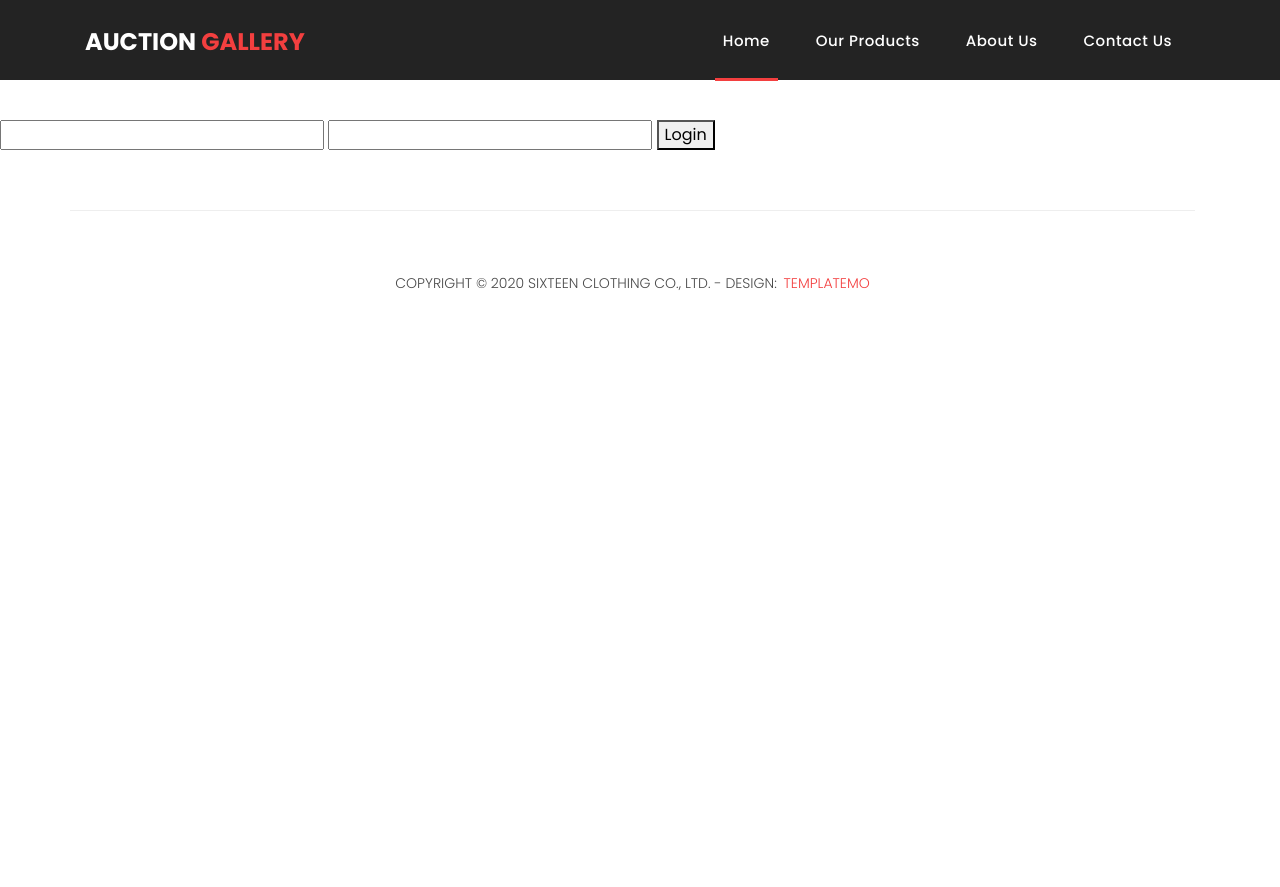
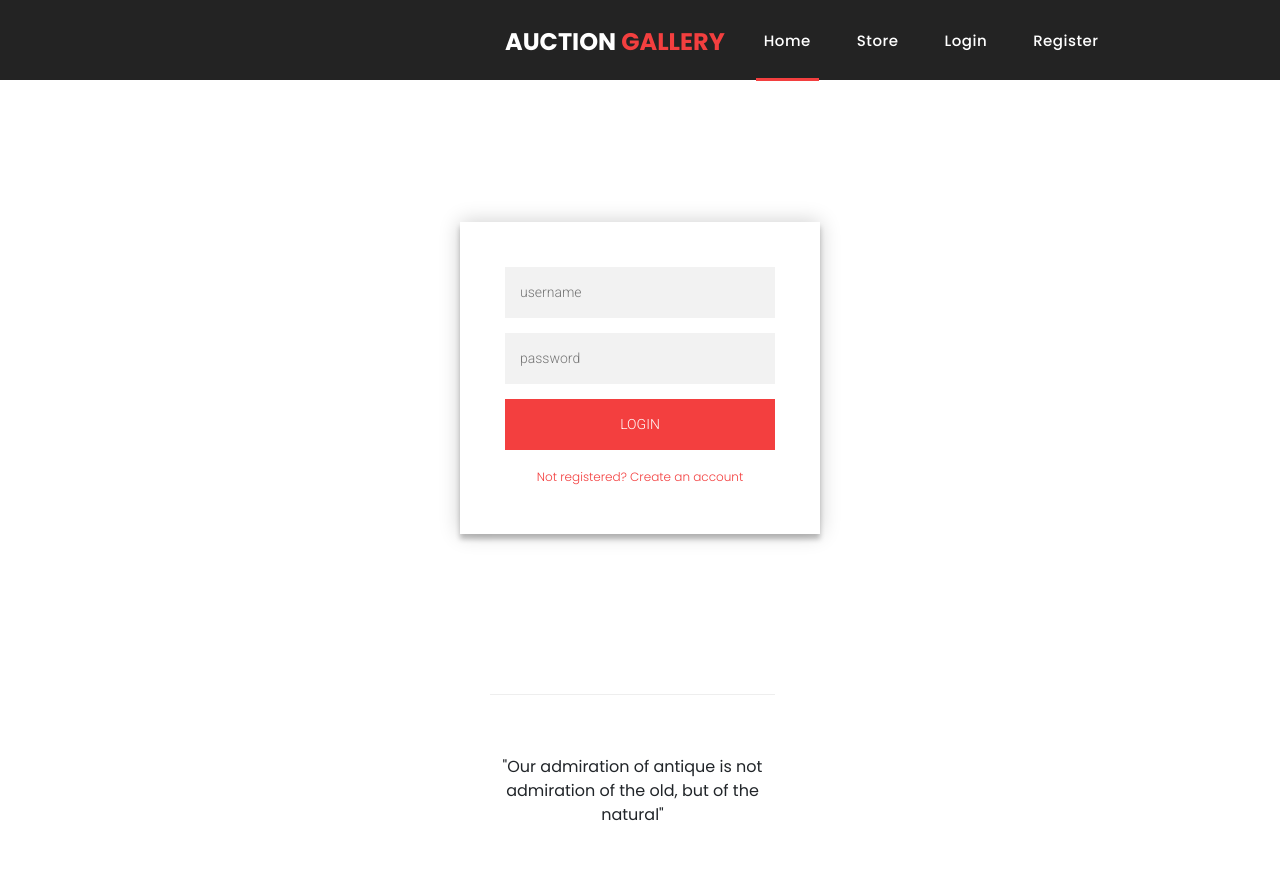
Before and after one commit to Aayush1720/auction-project, a Django app: a page that uses auction/templates/auction/login.html in a window 1280 px wide. Before the commit the page ends 290 px from the top, so only its background shows below. Run offline with Django 4.2, Linux system fonts and the light colour scheme; data that the repository does not hold is empty; some libraries are stand-ins or nearby versions.

Commit message:
all frontend done

```diff
--- a/auction/bidding/views.py
+++ b/auction/bidding/views.py
@@ -26,47 +26,67 @@ def check_completion():
 
 
 def home(request):
+    userLogged=False
+    username = ""
     check_completion()
     userLogged = False
     username = ""
     if request.user.is_authenticated:
-        username = request.user.username
+        username = userProfile.objects.get(user=request.user).First_Name
         userLogged = True
-    data = {"userLogged": userLogged, "username": username}
+    data = {"authenticated": userLogged, "name": username}
 
 
     return render(request, 'auction/home.html', data)
 
 def store(request):
+    userLogged=False
+    username = ""
+    if request.user.is_authenticated:
+        username = userProfile.objects.get(user=request.user).First_Name
+        userLogged = True
+    data = {"authenticated": userLogged, "name": username}
     check_completion()
+    res = productModel.objects.all()
     if request.method == "POST":
         queryString = request.POST.get("query")
         res = productModel.objects.filter(name__icontains=queryString)
-        data = {"products":res }
+        data["products"] = res
         return render(request, 'auction/store.html', data)
 
     products = productModel.objects.all()
-    data = {"products":products }
+    data["products"] = res
     return render(request, 'auction/store.html', data)
 
 def product(request, id):
+    userLogged=False
+    username = ""
+    if request.user.is_authenticated:
+        username = userProfile.objects.get(user=request.user).First_Name
+        userLogged = True
+    data = {"authenticated": userLogged, "name": username}
     check_completion()
     prod = productModel.objects.get(pid=id)
     curPrice = prod.curPrice
     minBid = (curPrice*101)//100 +1
-    data = {"product":prod, "minBid" : minBid}
+    data.update({"product":prod, "minBid" : minBid})
     return render(request, "auction/product.html", data)
 
 
 
 def bid(request, id):
+    userLogged=False
+    username = ""
+    if request.user.is_authenticated:
+        username = userProfile.objects.get(user=request.user).First_Name
+        userLogged = True
+    data = {"authenticated": userLogged, "name": username}
     check_completion()
     print("in bid")
     if not request.user.is_authenticated:
         return render(request,"auction/login.html")
     if request.method == "POST":
         print("in bid post")
-        data = {}
         prod = productModel.objects.get(pid=id)
         curPrice = prod.curPrice
         bidPrice = float(request.POST.get("bidPrice"))
@@ -112,15 +132,27 @@ def bid(request, id):
         return product(request, prod.pid)
 
 def userInfo(request):
+    userLogged=False
+    username = ""
+    if request.user.is_authenticated:
+        username = userProfile.objects.get(user=request.user).First_Name
+        userLogged = True
+    data = {"authenticated": userLogged, "name": username}
     check_completion()
     if not request.user.is_authenticated:
         return render(request, "auction/login.html")
 
     userp = userProfile.objects.get(user=request.user)
-    data = {"user" : userp}
+    data.update({"user" : userp})
     return render(request, "auction/userInfo.html",data)
 
 def addBalance(request):
+    userLogged=False
+    username = ""
+    if request.user.is_authenticated:
+        username = userProfile.objects.get(user=request.user).First_Name
+        userLogged = True
+    data = {"authenticated": userLogged, "name": username}
     check_completion()
     if not request.user.is_authenticated:
         return render(request, "login.html")
@@ -133,25 +165,43 @@ def addBalance(request):
     return userInfo(request)
 
 def allBidView(request):
+    userLogged=False
+    username = ""
+    if request.user.is_authenticated:
+        username = userProfile.objects.get(user=request.user).First_Name
+        userLogged = True
+    data = {"authenticated": userLogged, "name": username}
     check_completion()
     if not request.user.is_authenticated:
         return render(request, "login.html")
 
     allBids = bidModel.objects.filter(bidder=request.user)
-    data = {"allBid" : allBids}
+    data.update({"allBid" : allBids})
 
     return render(request,"auction/bidHistory.html", data)
 
 def myProducts(request):
+    userLogged=False
+    username = ""
+    if request.user.is_authenticated:
+        username = userProfile.objects.get(user=request.user).First_Name
+        userLogged = True
+    data = {"authenticated": userLogged, "name": username}
     check_completion()
     if not request.user.is_authenticated:
         return render(request, "login.html")
 
     products =  productModel.objects.filter(seller=request.user)
-    data = {"products":products}
+    data.update({"products":products})
     return render(request,"auction/myProducts.html", data)
 
 def addProduct(request):
+    userLogged=False
+    username = ""
+    if request.user.is_authenticated:
+        username = userProfile.objects.get(user=request.user).First_Name
+        userLogged = True
+    data = {"authenticated": userLogged, "name": username}
     if not request.user.is_authenticated:
         return render(request, "auction/login.html")
     if request.method == "POST":
@@ -161,8 +211,12 @@ def addProduct(request):
         description = request.POST.get("description")
         deadline = request.POST.get("deadline")
         image = request.FILES.get("image")
+        print(request.FILES)
+        print(type(image))
+        print(image)
+        #2022-08-07T22:58
+        deadline = datetime.strptime(deadline, '%Y-%m-%dT%H:%M')
         print(deadline)
-        return HttpResponse("success")
         newProduct = productModel(
             name = pname,
             basePrice = price,
@@ -170,7 +224,9 @@ def addProduct(request):
             age = age,
             description = description,
             deadline = deadline,
-            seller = request.user
+            seller = request.user,
+            image1 = image
         )
+        newProduct.save()
         return redirect("userInfo")
     return render(request, "auction/addProduct.html")
--- /dev/null
+++ b/auction/static/css/login.css
@@ -0,0 +1,90 @@
+@import url(https://fonts.googleapis.com/css?family=Roboto:300);
+
+.login-page {
+  width: 360px;
+  padding: 8% 0 0;
+  margin: auto;
+}
+.form {
+  position: relative;
+  z-index: 1;
+  background: #FFFFFF;
+  max-width: 360px;
+  margin: 0 auto 100px;
+  padding: 45px;
+  text-align: center;
+  box-shadow: 0 0 20px 0 rgba(0, 0, 0, 0.2), 0 5px 5px 0 rgba(0, 0, 0, 0.24);
+}
+.form input {
+  font-family: "Roboto", sans-serif;
+  outline: 0;
+  background: #f2f2f2;
+  width: 100%;
+  border: 0;
+  margin: 0 0 15px;
+  padding: 15px;
+  box-sizing: border-box;
+  font-size: 14px;
+}
+.form button {
+  font-family: "Roboto", sans-serif;
+  text-transform: uppercase;
+  outline: 0;
+  background: #F33F3F;
+  width: 100%;
+  border: 0;
+  padding: 15px;
+  color: #FFFFFF;
+  font-size: 14px;
+  -webkit-transition: all 0.3 ease;
+  transition: all 0.3 ease;
+  cursor: pointer;
+}
+.form button:hover,.form button:active,.form button:focus {
+  background: #F33F3F;
+}
+.form .message {
+  margin: 15px 0 0;
+  color: #F33F3F;
+  font-size: 12px;
+}
+.form .message a {
+  color: #F33F3F;
+  text-decoration: none;
+}
+.form .register-form {
+  display: none;
+}
+.container {
+  position: relative;
+  z-index: 1;
+  max-width: 300px;
+  margin: 0 auto;
+}
+.container:before, .container:after {
+  content: "";
+  display: block;
+  clear: both;
+}
+.container .info {
+  margin: 50px auto;
+  text-align: center;
+}
+.container .info h1 {
+  margin: 0 0 15px;
+  padding: 0;
+  font-size: 36px;
+  font-weight: 300;
+  color: #1a1a1a;
+}
+.container .info span {
+  color: #4d4d4d;
+  font-size: 12px;
+}
+.container .info span a {
+  color: #000000;
+  text-decoration: none;
+}
+.container .info span .fa {
+  color: #EF3B3A;
+}
--- a/auction/templates/auction/addProduct.html
+++ b/auction/templates/auction/addProduct.html
@@ -4,7 +4,7 @@
 
 {% block content %}
 <br><br><br><br>
-<form action="{% url 'addProduct' %}" method="POST">
+<form action="{% url 'addProduct' %}" method="POST" enctype="multipart/form-data">
     {% csrf_token %}
     <input type="text" name="pname" placeholder="name">
     <br>
@@ -16,7 +16,7 @@
     <br>
     <label for="deadline"> Deadline  </label><input type="datetime-local" name="deadline" id="deadline" placeholder="deadline">
     <br>
-    <label for="id_image"> product image  </label><input type="file" name="image" accept="image/*" id="id_image">
+    <label for="id_image"> product image  </label><input type="file" name="image" id="id_image">
     <button type="submit"> ADD</button>
 </form>
 
--- a/auction/templates/auction/bidHistory.html
+++ b/auction/templates/auction/bidHistory.html
@@ -27,9 +27,9 @@
               <td>
                <a href="{% url 'product' bid.product.pid %}">{{bid.product.name}}</a>
               </td>
-              <td>{{bid.prevPrice}}</td>
+              <td>£ {{bid.prevPrice}}</td>
               <td>
-                {{bid.curPrice}}
+                £ {{bid.curPrice}}
               </td>
               <td>{{bid.active}}</td>
 
--- a/auction/templates/auction/footer.html
+++ b/auction/templates/auction/footer.html
@@ -8,10 +8,8 @@
     <div class="row">
       <div class="col-md-12">
         <div class="inner-content">
-          <p>Copyright &copy; 2020 Sixteen Clothing Co., Ltd.
-
-        - Design: <a rel="nofollow noopener" href="https://templatemo.com" target="_blank">TemplateMo</a></p>
-        </div>
+          "Our admiration of antique is not admiration of the old, but of the natural"
+     </div>
       </div>
     </div>
   </div>
--- a/auction/templates/auction/header.html
+++ b/auction/templates/auction/header.html
@@ -52,18 +52,28 @@
             <ul class="navbar-nav ml-auto">
               <li class="nav-item active">
                 <a class="nav-link" href="{% url 'home' %}">Home
-                  <span class="sr-only">(current)</span>
                 </a>
               </li>
               <li class="nav-item">
-                <a class="nav-link" href="{% url 'store' %}">Our Products</a>
+                <a class="nav-link" href="{% url 'store' %}">Store</a>
               </li>
+              {% if authenticated %}
               <li class="nav-item">
-                <a class="nav-link" href="#">About Us</a>
+                <a class="nav-link" href="{% url 'userInfo' %}"> {{name}}</a>
               </li>
+
               <li class="nav-item">
-                <a class="nav-link" href="#">Contact Us</a>
+                <a class="nav-link" href="{% url 'logout' %}">LogOut</a>
               </li>
+              {% else %}
+              <li class="nav-item">
+                <a class="nav-link" href="{% url 'login' %}"> Login</a>
+              </li>
+
+              <li class="nav-item">
+                <a class="nav-link" href="{% url 'register' %}">Register</a>
+              </li>
+              {% endif %}
             </ul>
           </div>
         </div>
--- a/auction/templates/auction/login.html
+++ b/auction/templates/auction/login.html
@@ -4,13 +4,21 @@
 
 {% block content %}
 <br><br><br><br><br>
-<form  action = "{% url 'login' %}" method = "post">
-    {% csrf_token %}
+<link rel="stylesheet" href="{% static 'css/login.css' %}">
+
+<div class="login-page">
+    <div class="form">
+
+      <form class="login-form" action = "{% url 'login' %}" method = "post">
+        {% csrf_token %}
+        <input type="text" placeholder="username" name="email"  />
+        <input type="password" placeholder="password"  name="password" />
+        <button type = "submit">Login</button>
+        <p class="message">Not registered? <a href="{% url 'register' %}">Create an account</a></p>
+      </form>
+    </div>
+  </div>
 
 
-    <input type="text" name="email">
-    <input type="password" name="password">
-    <button type = "submit" "> Login </button>
-</form>
 
 {% endblock content %}
--- a/auction/templates/auction/myProducts.html
+++ b/auction/templates/auction/myProducts.html
@@ -27,9 +27,9 @@
               <td>
                <a href="{% url 'product' prod.pid %}">{{prod.name}}</a>
               </td>
-              <td>{{prod.basePrice}}</td>
+              <td>£ {{prod.basePrice}}</td>
               <td>
-                {{prod.curPrice}}
+                £ {{prod.curPrice}}
               </td>
               <td>{{prod.deadline}}</td>
 
--- a/auction/templates/auction/product.html
+++ b/auction/templates/auction/product.html
@@ -9,7 +9,7 @@
 <h4> </h4>
 
 <h4>
-   $ {{product.curPrice}}
+	£ {{product.curPrice}}
 </h4>
 <br>
 <br>
@@ -31,7 +31,7 @@
 				<form class="form-horizontal qtyFrm" method = "POST" action = "{% url 'bid' product.pid %}" >
 					{% csrf_token %}
 				  <div class="control-group">
-					<label class="control-label"><span>Current Bid<h4>$ {{product.curPrice}}</h4>  </span></label> <br> <br> <br>
+					<label class="control-label"><span>Current Bid<h4>£ {{product.curPrice}}</h4>  </span></label> <br> <br> <br>
                     <label class="control-label"><span> Your offer - <input name="bidPrice" type="number" min= "{{minBid}}">  <button type="submit" class="btn btn-large btn-primary pull-right"> Bid<i class=" icon-shopping-cart"></i></button> </span></label>
 
                     <div class="controls">
```
Also changed, not shown: auction/static/css/storeSearch.css (added, +34 -0 lines), auction/static/css/userInfo.css (added, +112 -0 lines), auction/templates/auction/register_user.html (+19 -2 lines), auction/templates/auction/store.html (+38 -18 lines), auction/templates/auction/userInfo.html (+54 -3 lines), auction/media/images/saxophone2.jpg (added).
